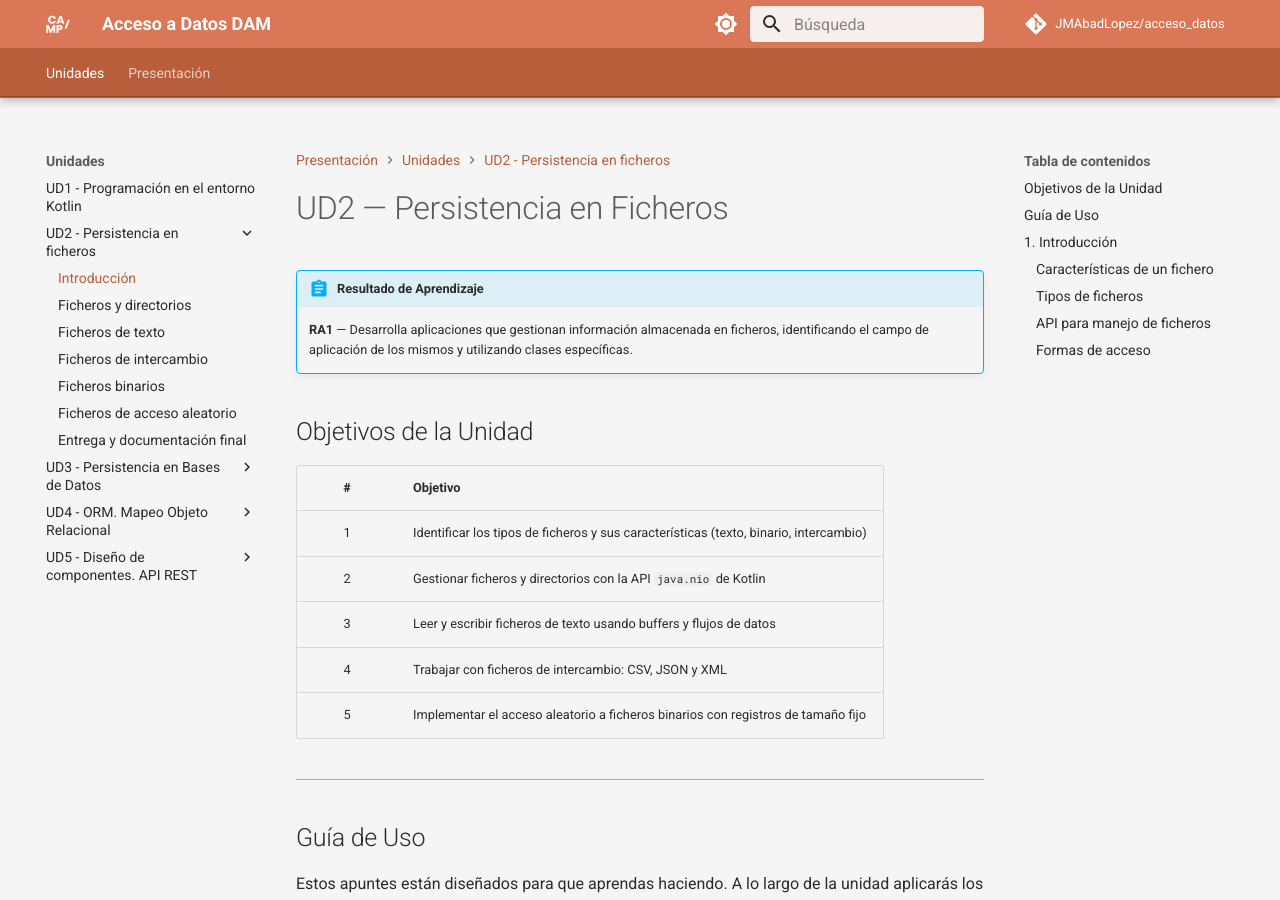
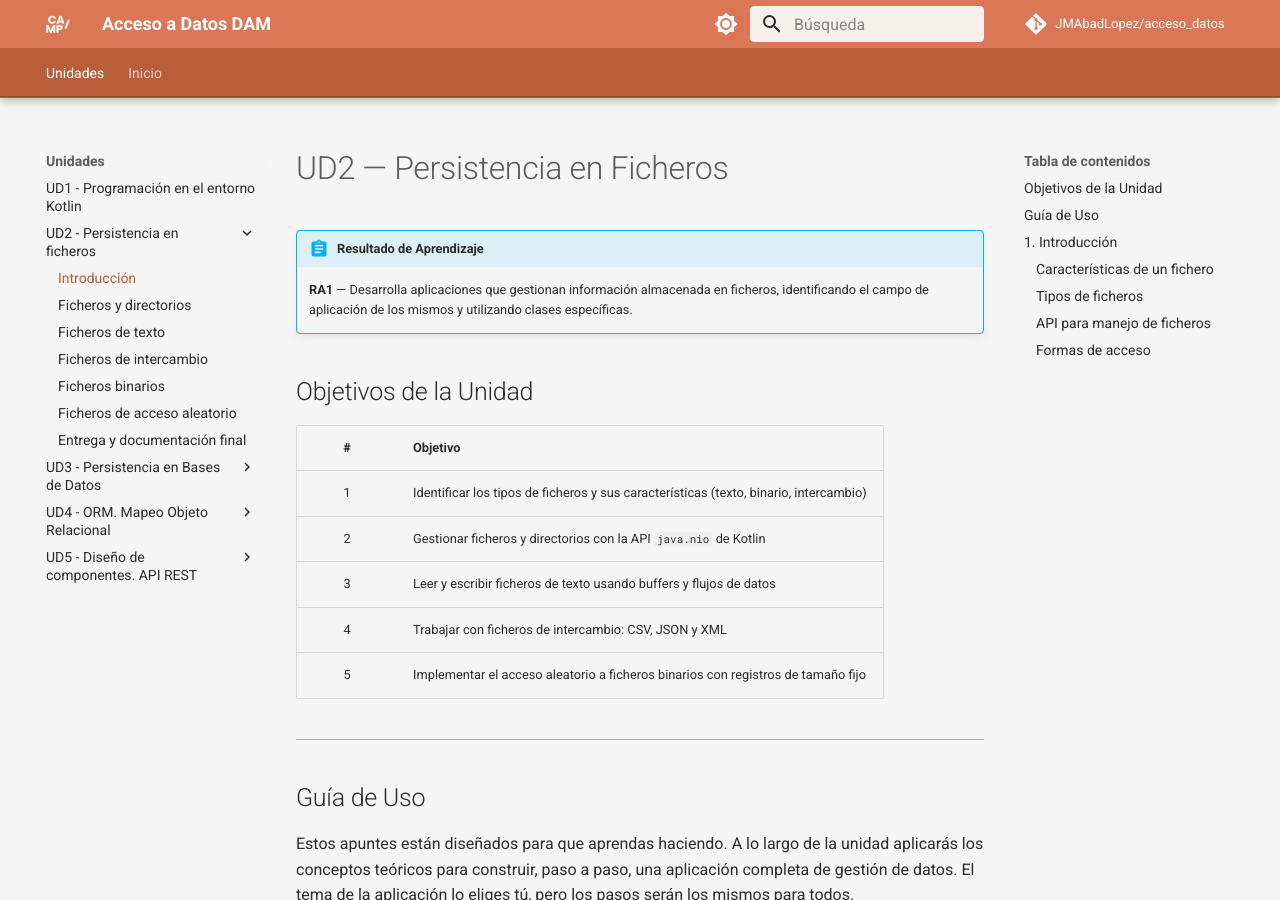
Before and after one commit to JMAbadLopez/acceso_datos, an MkDocs documentation site: the page built from docs/unidades/ud02/introduccion.md, in a window 1280 px wide and 900 px high. Built offline with MkDocs 1.6.1 and Material for MkDocs 9.7.7, drawn with Linux system fonts in a browser that asks for light colours; comment, search, counter and statistics services are not loaded; some of the changed lines change nothing that is shown.

Commit message:
Revisión Acceso a Datos

```diff
--- a/mkdocs.yml
+++ b/mkdocs.yml
@@ -33,7 +33,7 @@ nav:
       - Autenticación y Sesiones: unidades/ud05/autenticacion_sesiones.md
       - Arquitectura y despliegue: unidades/ud05/despliegue.md
       - Proyecto Final: unidades/proyecto/proyecto.md
-  - Presentación: index.md
+  - Inicio: index.md
 
 repo_url: https://github.com/JMAbadLopez/acceso_datos
 repo_name: JMAbadLopez/acceso_datos
@@ -57,7 +57,6 @@ theme:
     - navigation.footer
     - navigation.tabs
     - navigation.tabs.sticky
-    - navigation.path
 
   palette:
     - scheme: default
```
